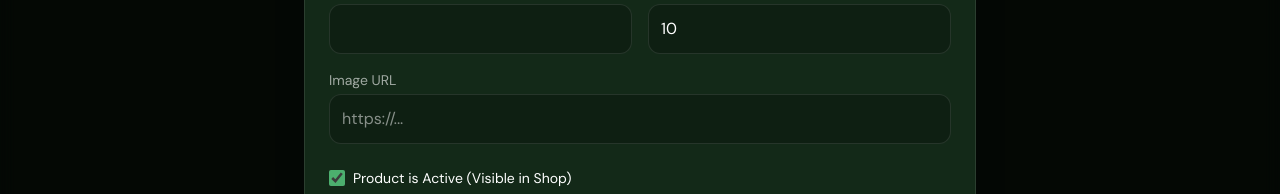
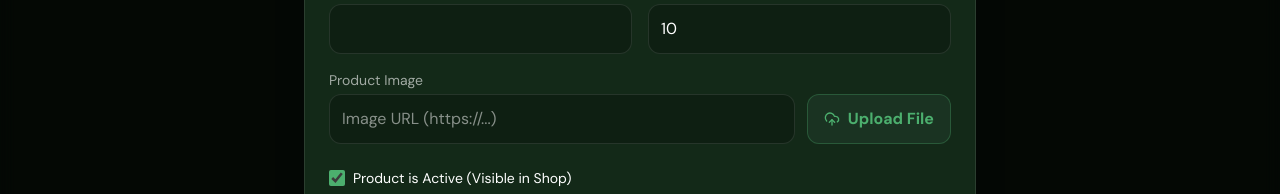
Before and after one commit to DreamFaang78/iqbal-client, a Next.js app: page /admin/products in a window 1280 px wide. Both pictures are taken after typing "Sample" into the empty fields and a click on the button "Add Product". Shown: the part 423-617 px from the top of the page. Built offline with nearby package versions, Linux system fonts and the light colour scheme; no server answers; the database is empty.

Commit message:
feat: Add image upload to product CMS

```diff
--- a/app/admin/products/page.tsx
+++ b/app/admin/products/page.tsx
@@ -3,7 +3,8 @@
 import React, { useState, useEffect } from 'react';
 import { useRouter } from 'next/navigation';
 import Link from 'next/link';
-import { ArrowLeft, Plus, Edit2, Trash2, XCircle, Search, ShoppingBag } from 'lucide-react';
+import { ArrowLeft, Plus, Edit2, Trash2, XCircle, Search, ShoppingBag, UploadCloud } from 'lucide-react';
+import { supabase } from '@/lib/supabase';
 
 interface Product {
   id: string;
@@ -26,6 +27,33 @@ export default function AdminProductsPage() {
 
   const [isEditing, setIsEditing] = useState(false);
   const [editProduct, setEditProduct] = useState<Partial<Product>>({});
+  const [isUploading, setIsUploading] = useState(false);
+
+  const handleImageUpload = async (e: React.ChangeEvent<HTMLInputElement>) => {
+    const file = e.target.files?.[0];
+    if (!file) return;
+
+    try {
+      setIsUploading(true);
+      const fileExt = file.name.split('.').pop();
+      const fileName = `${Math.random().toString(36).substring(2)}_${Date.now()}.${fileExt}`;
+      const filePath = `${fileName}`;
+
+      const { error: uploadError } = await supabase.storage
+        .from('product-images')
+        .upload(filePath, file);
+
+      if (uploadError) throw uploadError;
+
+      const { data } = supabase.storage.from('product-images').getPublicUrl(filePath);
+      setEditProduct({ ...editProduct, image_url: data.publicUrl });
+    } catch (error: any) {
+      alert('Upload failed: ' + (error.message || 'Make sure the "product-images" bucket exists in Supabase and is public.'));
+    } finally {
+      setIsUploading(false);
+      if (e.target) e.target.value = ''; // Reset input
+    }
+  };
 
   const router = useRouter();
 
@@ -323,14 +351,49 @@ export default function AdminProductsPage() {
                 </div>
 
                 <div>
-                  <label className="block text-sm text-white/60 mb-1">Image URL</label>
-                  <input
-                    type="url"
-                    placeholder="https://..."
-                    className="w-full bg-[#0E1F12] border border-white/10 rounded-xl p-3 outline-none focus:border-[#4CAF6E] text-white"
-                    value={editProduct.image_url || ''}
-                    onChange={e => setEditProduct({...editProduct, image_url: e.target.value})}
-                  />
+                  <label className="block text-sm text-white/60 mb-1">Product Image</label>
+                  <div className="flex flex-col sm:flex-row gap-3">
+                    <input
+                      type="url"
+                      placeholder="Image URL (https://...)"
+                      className="flex-1 bg-[#0E1F12] border border-white/10 rounded-xl p-3 outline-none focus:border-[#4CAF6E] text-white"
+                      value={editProduct.image_url || ''}
+                      onChange={e => setEditProduct({...editProduct, image_url: e.target.value})}
+                    />
+                    <div className="relative overflow-hidden shrink-0">
+                      <button
+                        type="button"
+                        disabled={isUploading}
+                        className="h-full px-4 py-3 bg-[#1A3322] border border-[#4CAF6E]/30 text-[#4CAF6E] hover:bg-[#20402A] rounded-xl font-bold flex items-center justify-center gap-2 transition-colors disabled:opacity-50 min-w-[140px]"
+                      >
+                        {isUploading ? (
+                          <div className="w-4 h-4 border-2 border-[#4CAF6E] border-t-transparent rounded-full animate-spin"></div>
+                        ) : (
+                          <UploadCloud className="w-4 h-4" />
+                        )}
+                        <span>{isUploading ? 'Uploading...' : 'Upload File'}</span>
+                      </button>
+                      <input
+                        type="file"
+                        accept="image/*"
+                        className="absolute inset-0 opacity-0 cursor-pointer disabled:cursor-not-allowed w-full h-full"
+                        disabled={isUploading}
+                        onChange={handleImageUpload}
+                      />
+                    </div>
+                  </div>
+                  {editProduct.image_url && (
+                    <div className="mt-3 w-32 h-32 rounded-xl bg-[#0E1F12] border border-white/10 overflow-hidden relative group">
+                      <img src={editProduct.image_url} alt="Preview" className="w-full h-full object-cover" />
+                      <button
+                        type="button"
+                        onClick={() => setEditProduct({...editProduct, image_url: ''})}
+                        className="absolute top-1 right-1 bg-black/60 p-1.5 rounded-lg hover:bg-red-500/80 transition-colors opacity-0 group-hover:opacity-100 backdrop-blur-sm"
+                      >
+                        <XCircle className="w-4 h-4 text-white" />
+                      </button>
+                    </div>
+                  )}
                 </div>
 
                 <div className="flex items-center gap-3 pt-2">
```
